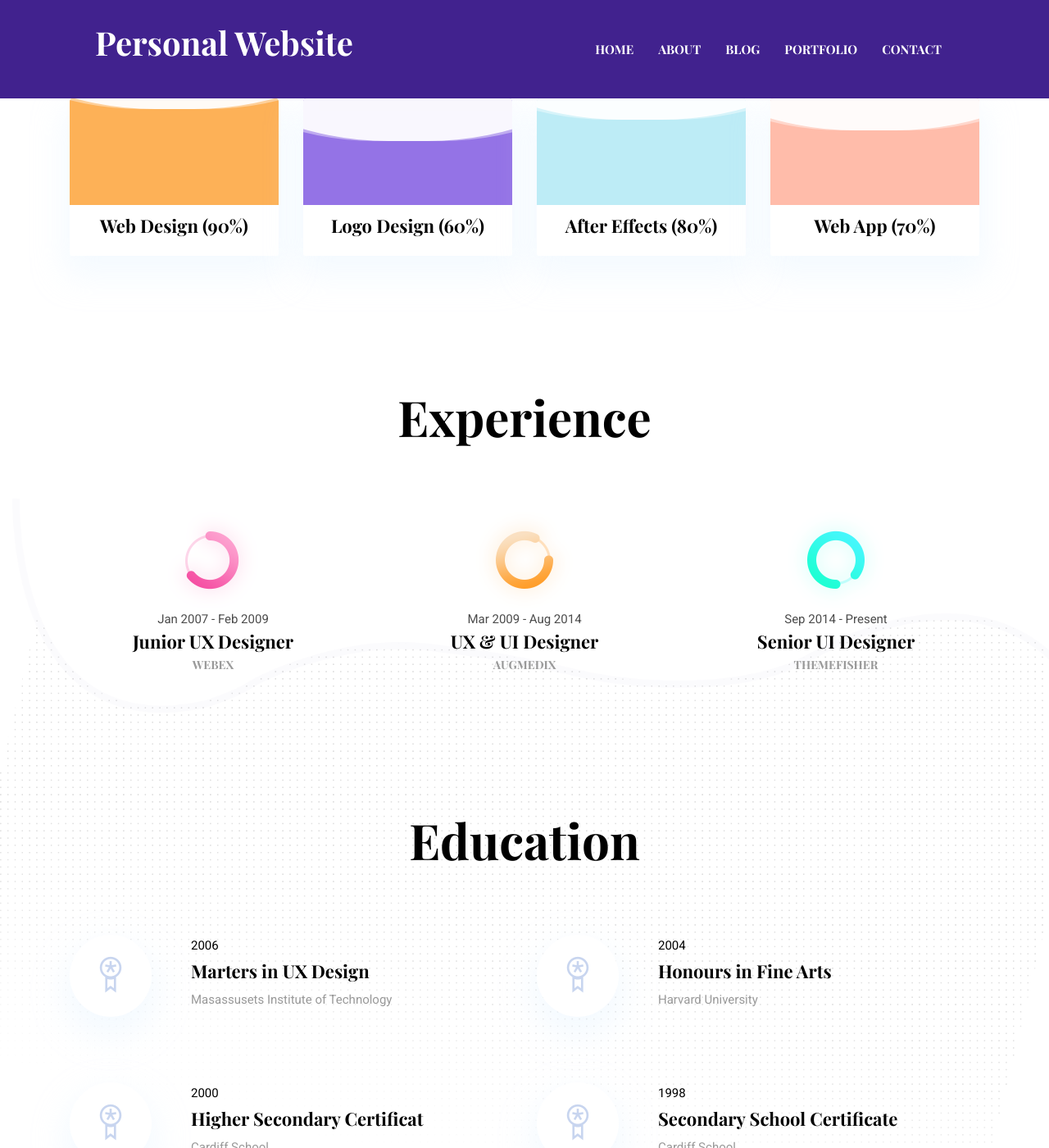
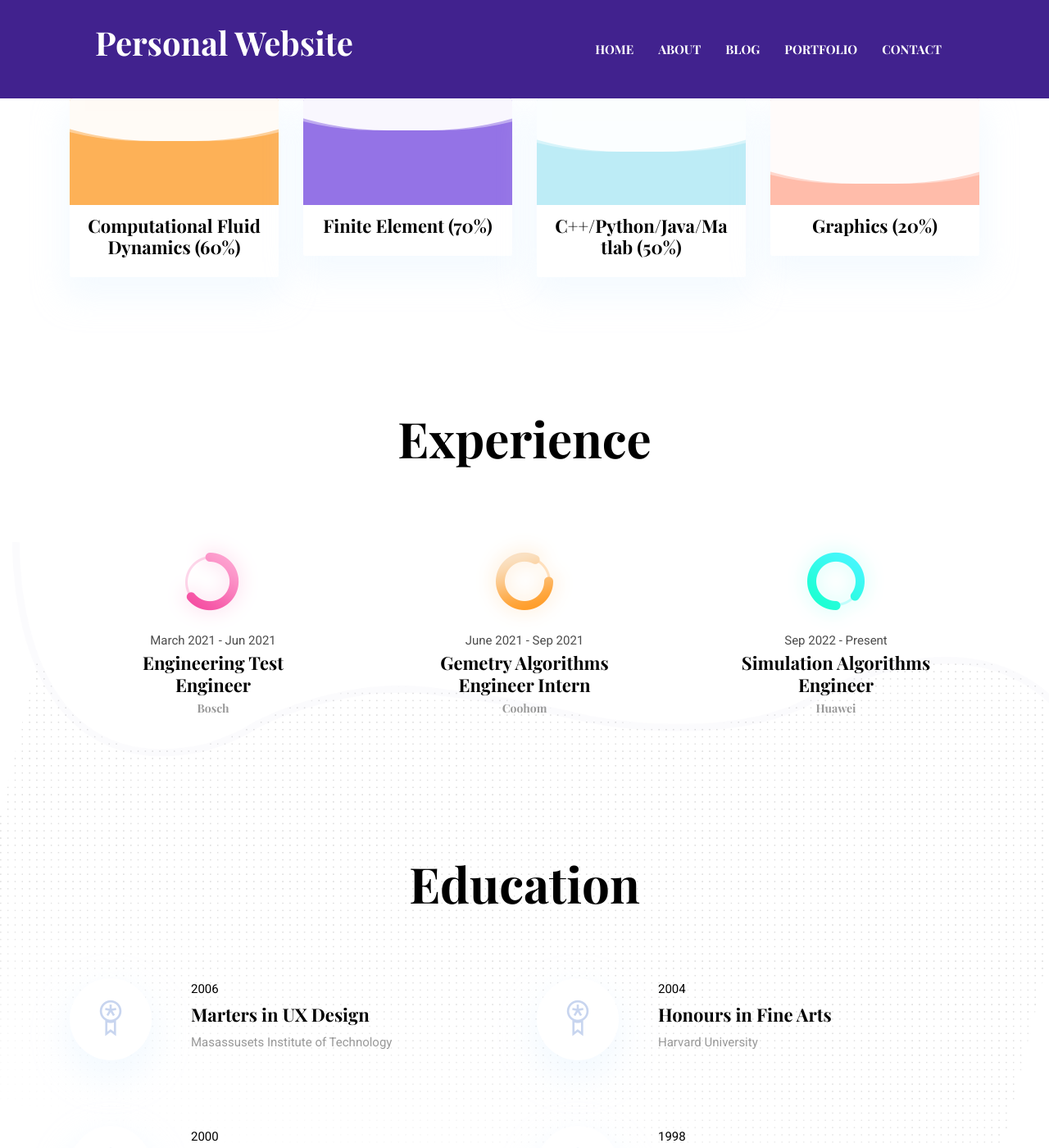
Before and after one commit to BIGTANGBRO/BIGTANGBRO.github.io, a Jekyll site: the page built from index.html, in a window 1280 px wide and 1400 px high, scrolled down 1635 px. Shown: the whole window at 82% size. Built offline with Jekyll 4.4.1, drawn with Linux system fonts in a browser that asks for light colours.

Commit message:
Update settings.yml

```diff
--- a/_data/settings.yml
+++ b/_data/settings.yml
@@ -57,42 +57,42 @@ blurb-btn-name: know more
 # About Page
 
 # Work Process Section
-work-process:
-  - title: "Research and Plan"
-    icon: "assets/images/icons/plan.png"
-    content: "Lorem ipsum dolor sit amet, consectetur adipisicing elit, sed do eiusmod tempor incididunt ut labore et dolore magna aliqua."
-
-  - title: "Design and Develop"
-    icon: "assets/images/icons/design.png"
-    content: "Lorem ipsum dolor sit amet, consectetur adipisicing elit, sed do eiusmod tempor incididunt ut labore et dolore magna aliqua."
-
-  - title: "Deliver"
-    icon: "assets/images/icons/print.png"
-    content: "Lorem ipsum dolor sit amet, consectetur adipisicing elit, sed do eiusmod tempor incididunt ut labore et dolore magna aliqua."
+#work-process:
+#  - title: "Research and Plan"
+#    icon: "assets/images/icons/plan.png"
+#    content: "Lorem ipsum dolor sit amet, consectetur adipisicing elit, sed do eiusmod tempor incididunt ut labore et dolore magna aliqua."
+#
+#  - title: "Design and Develop"
+#    icon: "assets/images/icons/design.png"
+#    content: "Lorem ipsum dolor sit amet, consectetur adipisicing elit, sed do eiusmod tempor incididunt ut labore et dolore magna aliqua."
+#
+#  - title: "Deliver"
+#    icon: "assets/images/icons/print.png"
+#    content: "Lorem ipsum dolor sit amet, consectetur adipisicing elit, sed do eiusmod tempor incididunt ut labore et dolore magna aliqua."
 
 # My Team Section
-team:
-  - title: "Jack Schenziwe"
-    image: "assets/images/team/member-1.png"
-    designation: "Project Manager"
-
-  - title: "Julias Carlie"
-    image: "assets/images/team/member-2.png"
-    designation: "Web Developer"
-
-  - title: "John Doe"
-    image: "assets/images/team/member-3.png"
-    designation: "Designer"
+#team:
+#  - title: "Jack Schenziwe"
+#    image: "assets/images/team/member-1.png"
+#    designation: "Project Manager"
+#
+#  - title: "Julias Carlie"
+#    image: "assets/images/team/member-2.png"
+#    designation: "Web Developer"
+#
+#  - title: "John Doe"
+#    image: "assets/images/team/member-3.png"
+#    designation: "Designer"
 
 #-------------------------------
 # Skills Section
 
 skills-title: Skills
 skills:
-  - { name: Web Design, color: "#fdb157", value: "90%" }
-  - { name: Logo Design, color: "#9473e6", value: "60%" }
-  - { name: After Effects, color: "#bdecf6", value: "80%" }
-  - { name: Web App, color: "#ffbcaa", value: "70%" }
+  - { name: Computational Fluid Dynamics, color: "#fdb157", value: "60%" }
+  - { name: Finite Element, color: "#9473e6", value: "70%" }
+  - { name: C++/Python/Java/Matlab, color: "#bdecf6", value: "50%" }
+  - { name: Graphics, color: "#ffbcaa", value: "20%" }
 
 #-------------------------------
 # Exprerience Section
@@ -100,22 +100,22 @@ skills:
 experience-title: Experience
 experience:
   - {
-      name: Junior UX Designer,
+      name: Engineering Test Engineer,
       icon: "icon-1.png",
-      date: "Jan 2007 - Feb 2009",
-      organization: "WEBEX",
+      date: "March 2021 - Jun 2021",
+      organization: "Bosch",
     }
   - {
-      name: UX & UI Designer,
+      name: Gemetry Algorithms Engineer Intern,
       icon: "icon-2.png",
-      date: "Mar 2009 - Aug 2014",
-      organization: "AUGMEDIX",
+      date: "June 2021 - Sep 2021",
+      organization: "Coohom",
     }
   - {
-      name: Senior UI Designer,
+      name: Simulation Algorithms Engineer,
       icon: "icon-3.png",
-      date: "Sep 2014 - Present",
-      organization: "THEMEFISHER",
+      date: "Sep 2022 - Present",
+      organization: "Huawei",
     }
 
 #-------------------------------
```
